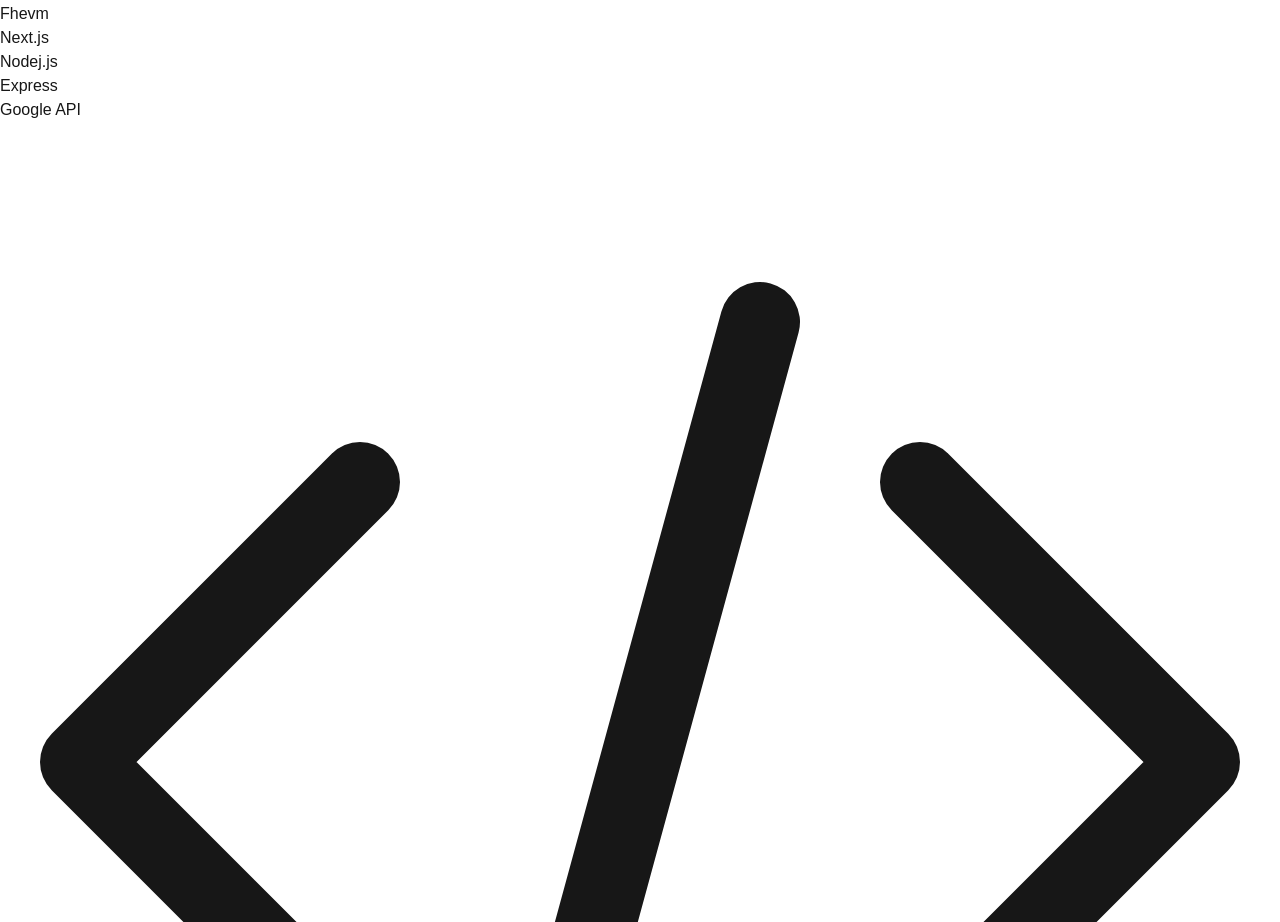
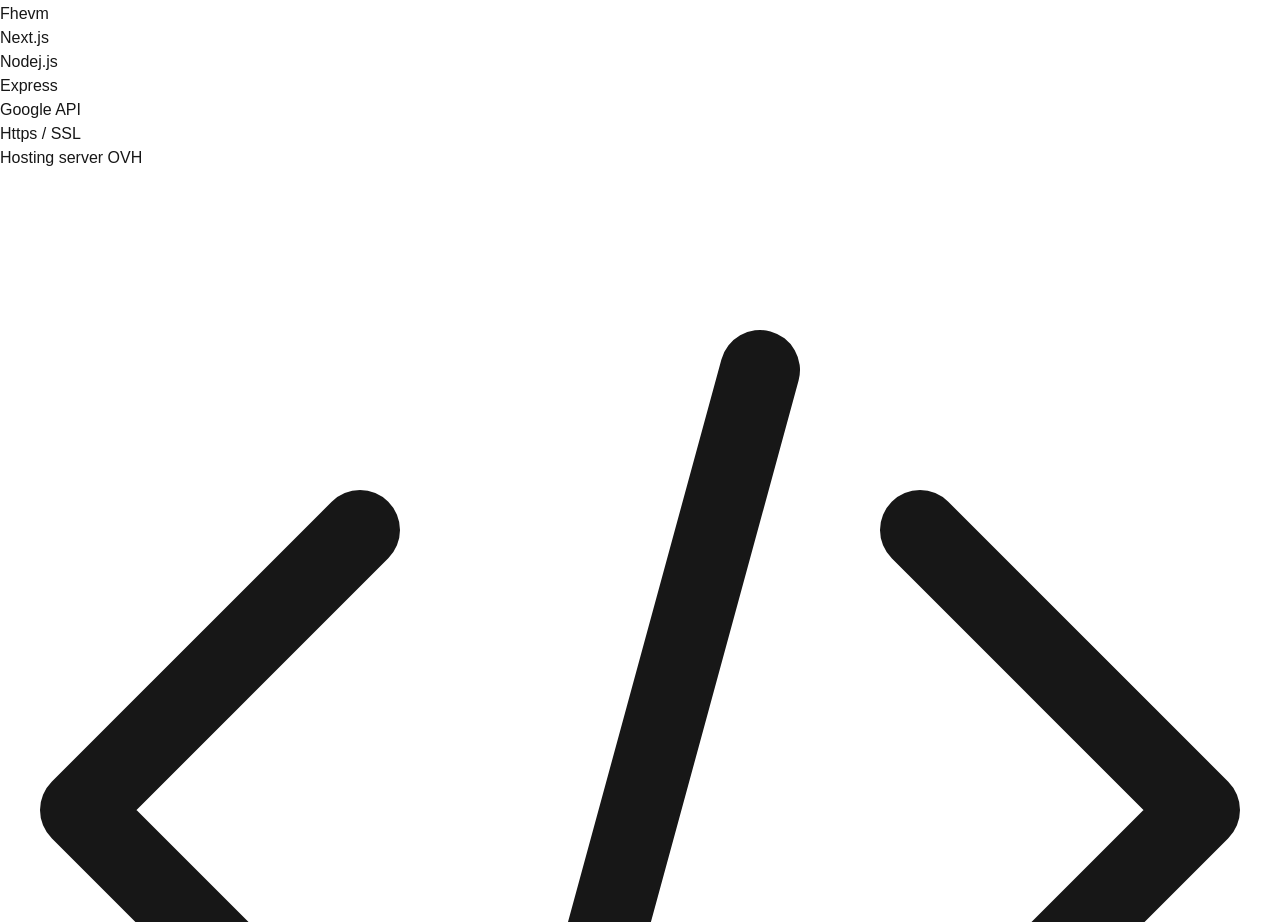
Before and after one commit to jecombe/my-portfolio, a Next.js app: page / in a window 1280 px wide. Shown: the part 4120-5042 px from the top of the page. Built offline with nearby package versions, Linux system fonts and the light colour scheme.

Commit message:
add: describe project

```diff
--- a/src/components/project/ProjectSection.tsx
+++ b/src/components/project/ProjectSection.tsx
@@ -27,6 +27,8 @@ const projectsData = [
       "Nodej.js",
       "Express",
       "Google API",
+      "Https / SSL",
+      "Hosting server OVH"
     ],
   },
   {
```
